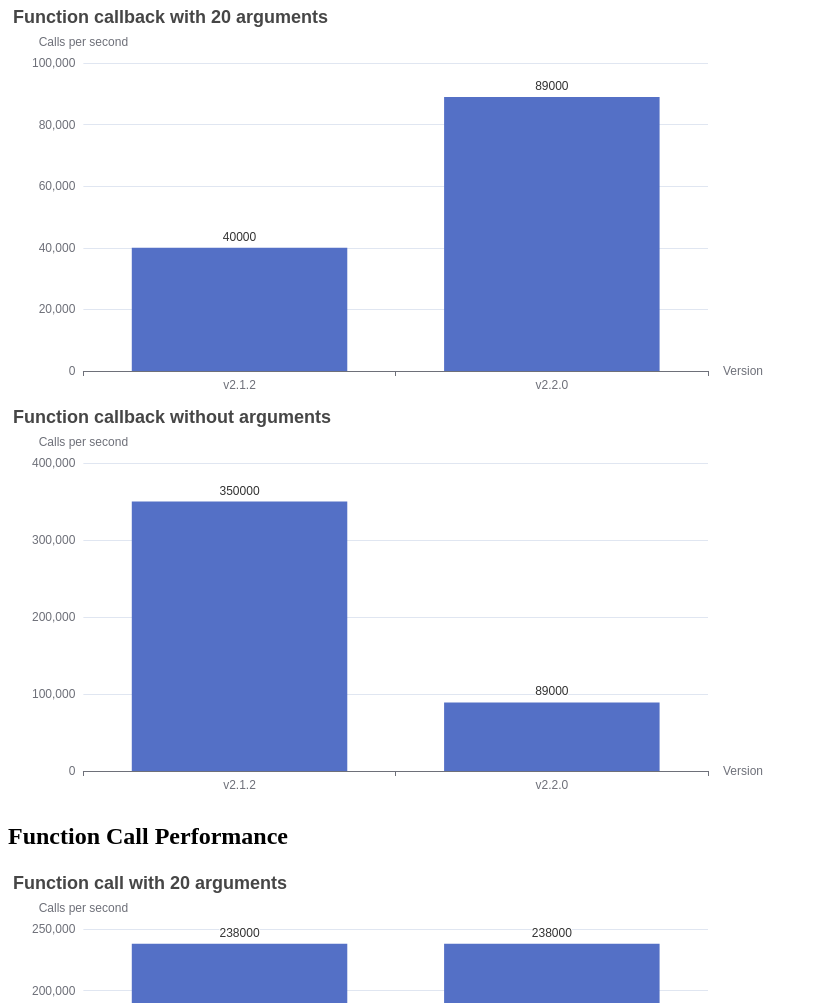
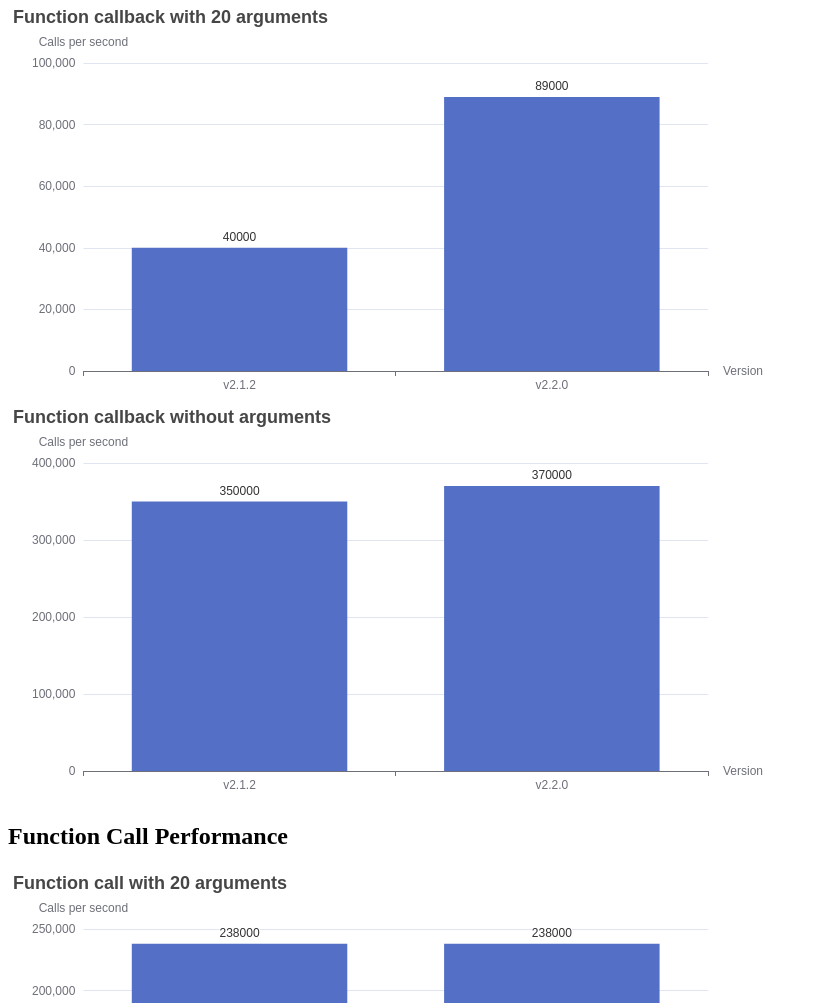
Before and after one commit to caoccao/JavetPerf, a plain HTML site: page docs/index.html in a window 1280 px wide. Shown: the part 261-1264 px from the top of the page, without its empty margins (0-817 px from the left). Drawn offline with nearby package versions, Linux system fonts and the light colour scheme.

Commit message:
🐞 fix: Update test report

```diff
--- a/docs/index.html
+++ b/docs/index.html
@@ -64,7 +64,7 @@
             xAxis: xAxis,
             yAxis: { type: 'value', name: 'Calls per second' },
             series: [{
-                data: [350000, 89000],
+                data: [350000, 370000],
                 type: 'bar',
                 label: label,
             }]
```
